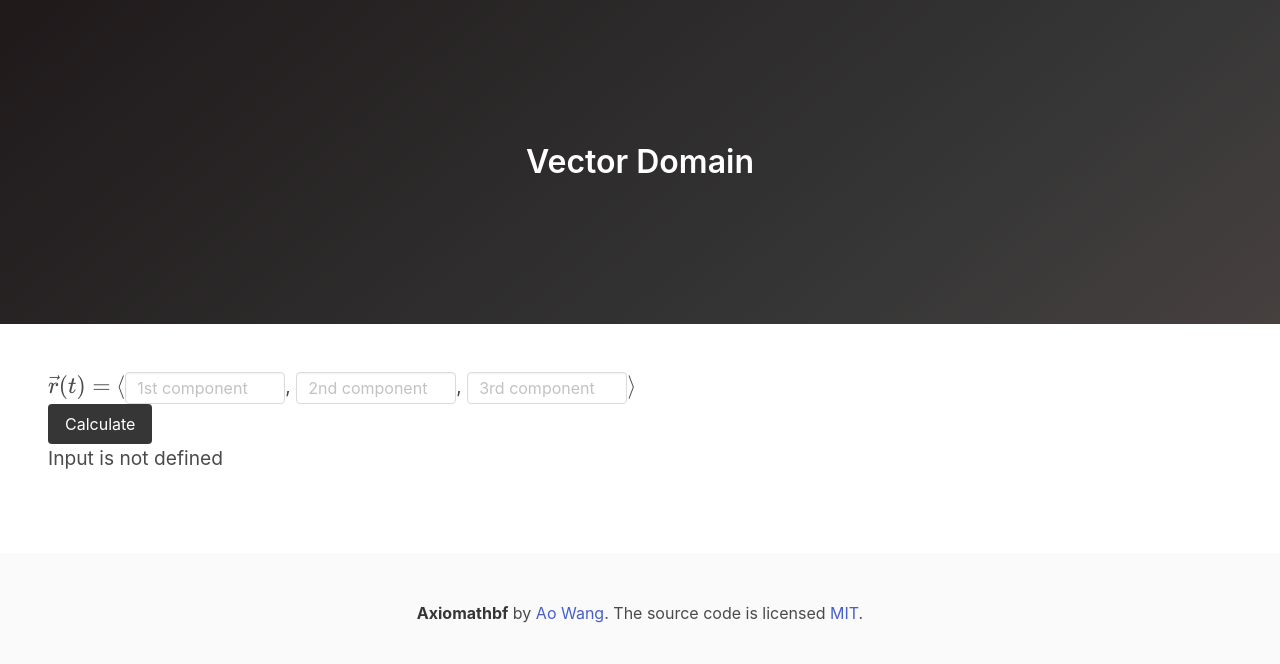
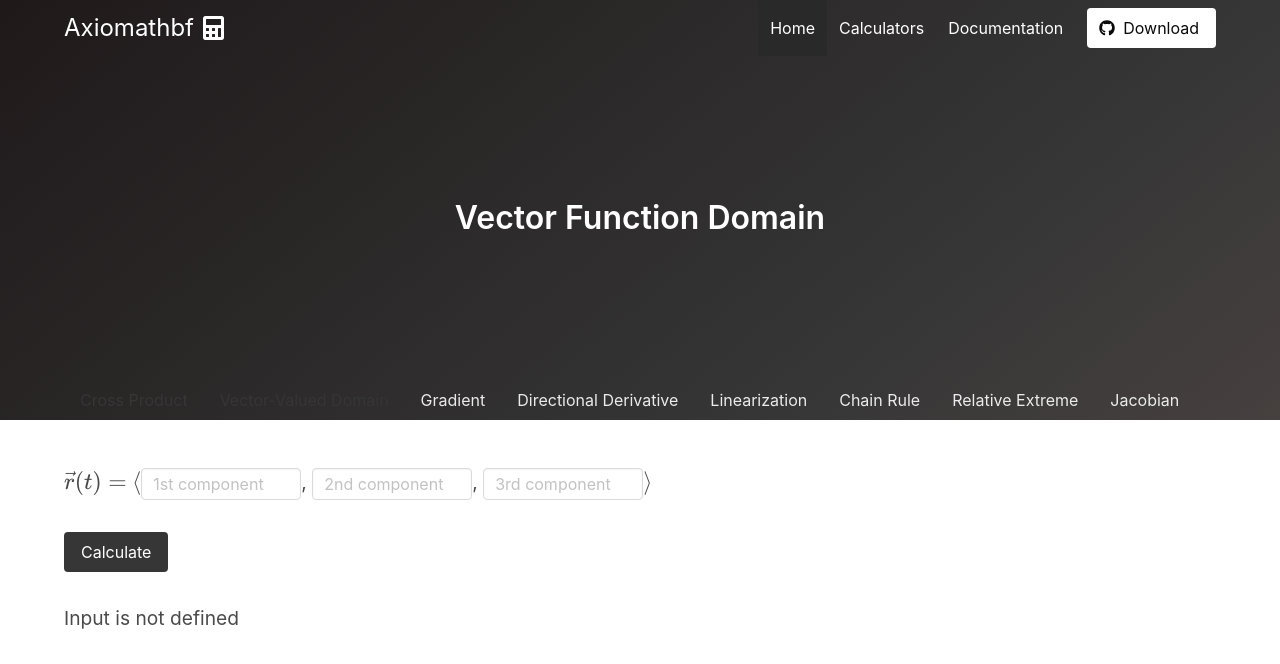
Before and after one commit to AoWangPhilly/axiomathbf, a Flask app: page /vector_domain in a window 1280 px wide. Shown: the top 664 px of the page. Run offline with Flask 2, Linux system fonts and the light colour scheme; parts of the project's set-up code (start-up, migrations or seed data) failed here and were passed over; some libraries are stand-ins or nearby versions; some web fonts are replaced; grey boxes are pictures that could not be loaded.

Commit message:
Add other webpage calculators

```diff
--- a/app.py
+++ b/app.py
@@ -5,7 +5,7 @@ app = Flask(__name__)
 
 app.config["SECRET_KEY"] = '4af46c5f760d6b6a017235ba711c5a2e'
 @app.route("/")
-@app.route("/home")
+@app.route("/index")
 def index():
 	return render_template("index.html")
 
--- a/static/styles/style.css
+++ b/static/styles/style.css
@@ -1,3 +1,8 @@
+body {
+    margin: 0;
+    padding: 0;
+}
+
 .text {
     font-size: 1.2rem;
 }
@@ -6,3 +11,8 @@
     width: 10rem;
     height: 2rem;
 }
+
+#pad-btn {
+    margin-top: 2rem;
+    margin-bottom: 2rem;
+}
--- a/templates/index.html
+++ b/templates/index.html
@@ -5,7 +5,7 @@
         <nav class="navbar">
             <div class="container">
                 <div class="navbar-brand">
-                    <a style="font-size: 1.5rem;" href="index.html" class="navbar-item">
+                    <a style="font-size: 1.5rem;" href="/" class="navbar-item">
                         <span style="padding-right:0.5rem">Axiomathbf</span>
                         <span class="icon is medium"><i class="fas fa-calculator"></i></span>
                     </a>
@@ -21,7 +21,7 @@
                             Home
                         </a>
                         <a href="vector_domain" class="navbar-item">
-                            Examples
+                            Calculators
                         </a>
                         <a class="navbar-item">Documentation
                         </a>
--- a/templates/vector_domain.html
+++ b/templates/vector_domain.html
@@ -1,13 +1,67 @@
 {% extends "layout.html" %}
 {% block content %}
 <section class="hero is-dark is-bold is-medium">
+    <div class="hero-head">
+        <nav class="navbar">
+            <div class="container">
+                <div class="navbar-brand">
+                    <a style="font-size: 1.5rem;" href="/" class="navbar-item">
+                        <span style="padding-right:0.5rem">Axiomathbf</span>
+                        <span class="icon is medium"><i class="fas fa-calculator"></i></span>
+                    </a>
+                    <span class="navbar-burger burger" data-target="navbarMenuHeroA">
+                        <span></span>
+                        <span></span>
+                        <span></span>
+                    </span>
+                </div>
+                <div id="navbarMenuHeroA" class="navbar-menu">
+                    <div class="navbar-end">
+                        <a href="/" class="navbar-item is-active">
+                            Home
+                        </a>
+                        <a href="vector_domain" class="navbar-item">
+                            Calculators
+                        </a>
+                        <a class="navbar-item">Documentation
+                        </a>
+                        <span class="navbar-item">
+                            <a href="https://github.com/ow-wow-wang/axiomathbf" class="button is-black is-inverted">
+                                <span class="icon">
+                                    <i class="fab fa-github"></i>
+                                </span>
+                                <span>Download</span>
+                            </a>
+                        </span>
+                    </div>
+                </div>
+            </div>
+        </nav>
+    </div>
     <div class="hero-body">
         <div class="container has-text-centered">
-            <h1 class="title">Vector Domain</h1>
+            <h1 class="title">Vector Function Domain</h1>
         </div>
+    </div>
+    <div class="hero-foot">
+        <nav class="tabs">
+            <div class="container">
+                <ul>
+                    <li class="is-active"><a href="#overview">Cross Product</a></li>
+                    <li class="is-active"><a href="#overview">Vector-Valued Domain</a></li>
+                    <li><a>Gradient</a></li>
+                    <li><a>Directional Derivative</a></li>
+                    <li><a>Linearization</a></li>
+                    <li><a>Chain Rule</a></li>
+                    <li><a>Relative Extreme</a></li>
+                    <li><a>Jacobian</a></li>
+                </ul>
+            </div>
+        </nav>
     </div>
 </section>
 <section class="section">
+    <div class="container">
         <form method="POST" action="">
             <span class="text">\(\vec{r}(t) = \) {{form.hidden_tag()}}
                 \(\langle\){{form.vect1(id="vect_domain", class="input")}},
@@ -15,21 +69,22 @@
                 {{form.vect3(id="vect_domain", class="input")}}\(\rangle\)
             </span>
             <div>
-            {{ form.submit(class="button is-dark is-bold") }}
+                {{ form.submit(id="pad-btn", class="button is-dark is-bold") }}
             </div>
         </form>
         <p class="text">
             {% if parts is defined %}
-        Find the natural domain of $$ \vec{r}(t) = \langle {{parts[0]}}, {{parts[1]}}, {{parts[2]}} \rangle = {{parts[0]}}\textbf{i} + {{parts[1]}}\textbf{j} + {{parts[2]}}\textbf{k}$$
-        The component functions are
+            Find the natural domain: $$ \vec{r}(t) = \langle {{parts[0]}}, {{parts[1]}}, {{parts[2]}} \rangle = {{parts[0]}} \textbf{i} + {{parts[1]}} \textbf{j} + {{parts[2]}} \textbf{k}$$
+            Component functions:
             $$ x(t) = {{parts[0]}}, y(t) = {{parts[1]}}, z(t) = {{parts[2]}} $$
-        The natural domains of the component functions are
+            Natural domains of the component functions:
             $$x \in {{multiple_domains[0]}}, y \in {{multiple_domains[1]}}, z \in {{multiple_domains[2]}}$$
-        The intersection of these sets is
+            Intersection of these sets:
             $$\vec{r} \in {{intersected_domain}}$$
             {% else %}
             Input is not defined
             {%endif%}
         </p>
+    </div>
 </section>
 {% endblock content %}
```
Also changed, not shown: templates/gradient.html (added), templates/jacobian.html (added). Lines whose indentation alone changed are shown as unchanged.
